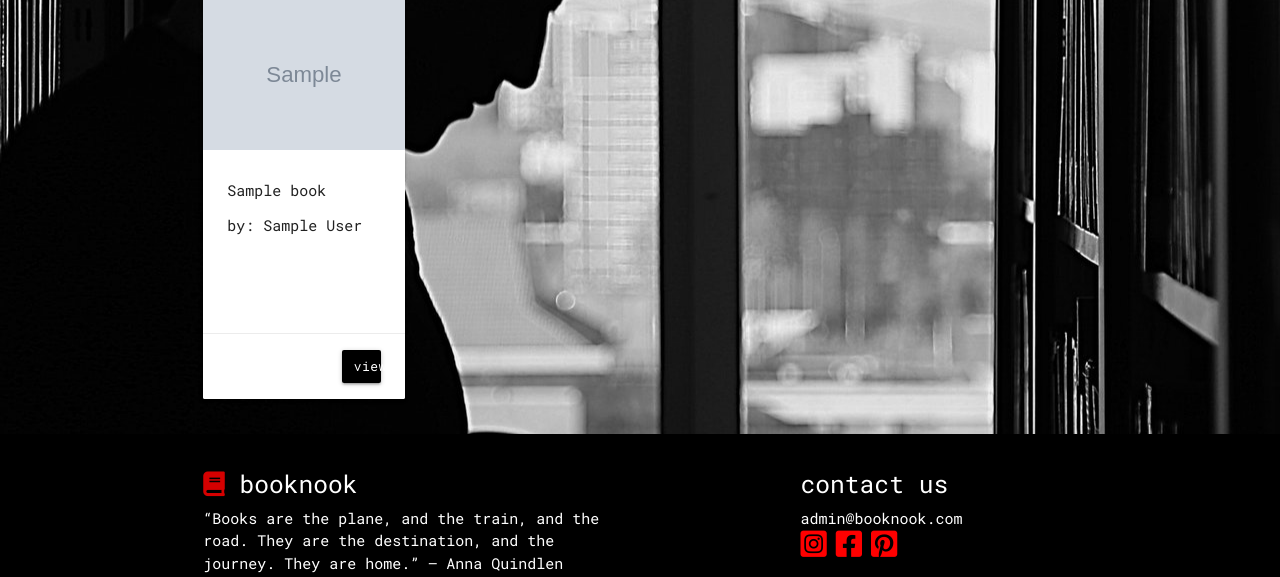
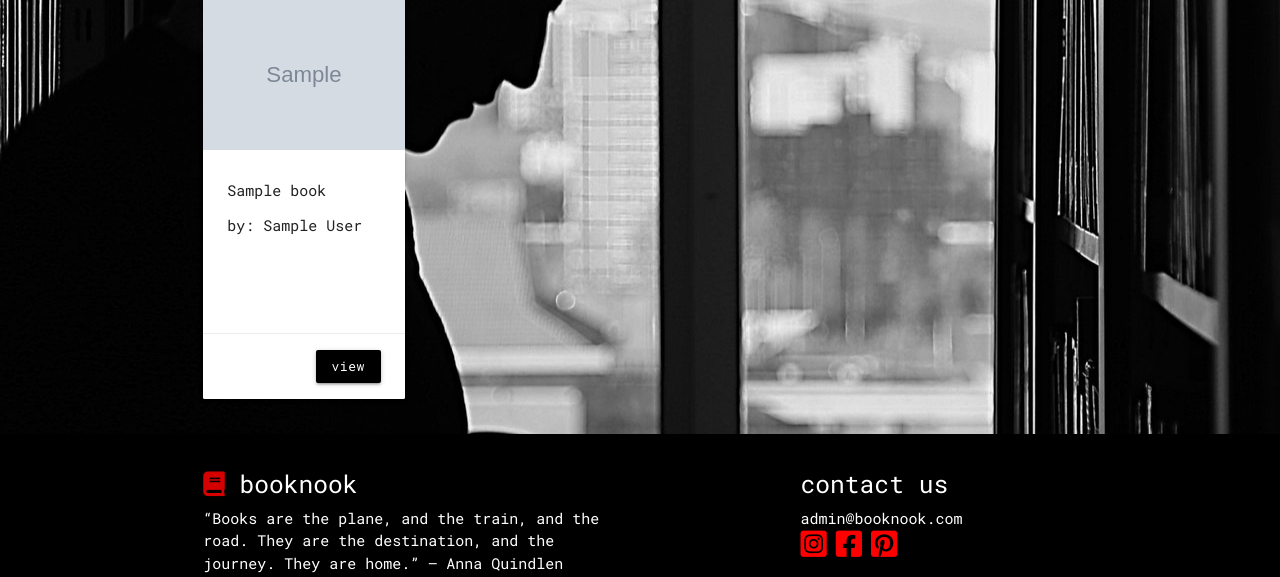
Before and after one commit to janeyrinn/bookNook, a Flask app: page /browse in a window 1280 px wide. Shown: the part 400-977 px from the top of the page. Run offline with Flask 2, Linux system fonts and the light colour scheme; grey boxes marked "Sample" are stand-in pictures; a database or web service that is not in the repository returns one stand-in record (values such as "Sample title"); some libraries are stand-ins or nearby versions.

Commit message:
remove s3 col from buttons

```diff
--- a/templates/browse.html
+++ b/templates/browse.html
@@ -5,7 +5,6 @@
   <div class="row center-align">
     <h2 class="white-text">browse reviews</h2>
   </div>
-
 
   <!--Start search bar-->
 
@@ -46,9 +45,9 @@
             </div>
             <!--Start of View/Edit Buttons-->
             <div class="card-action">
-              <a class="col s3 right white-text btn-small" href="{{ url_for('review', book_id=book._id ) }}">view</a>
+              <a class=" right white-text btn-small" href="{{ url_for('review', book_id=book._id ) }}">view</a>
               {% if session.user|lower == book.post_author %}
-              <a class="col s3 left white-text btn-small"
+              <a class=" left white-text btn-small"
                 href="{{ url_for('edit_review', book_id=book._id ) }}">edit</a>
               {% endif %}
             </div>
```
